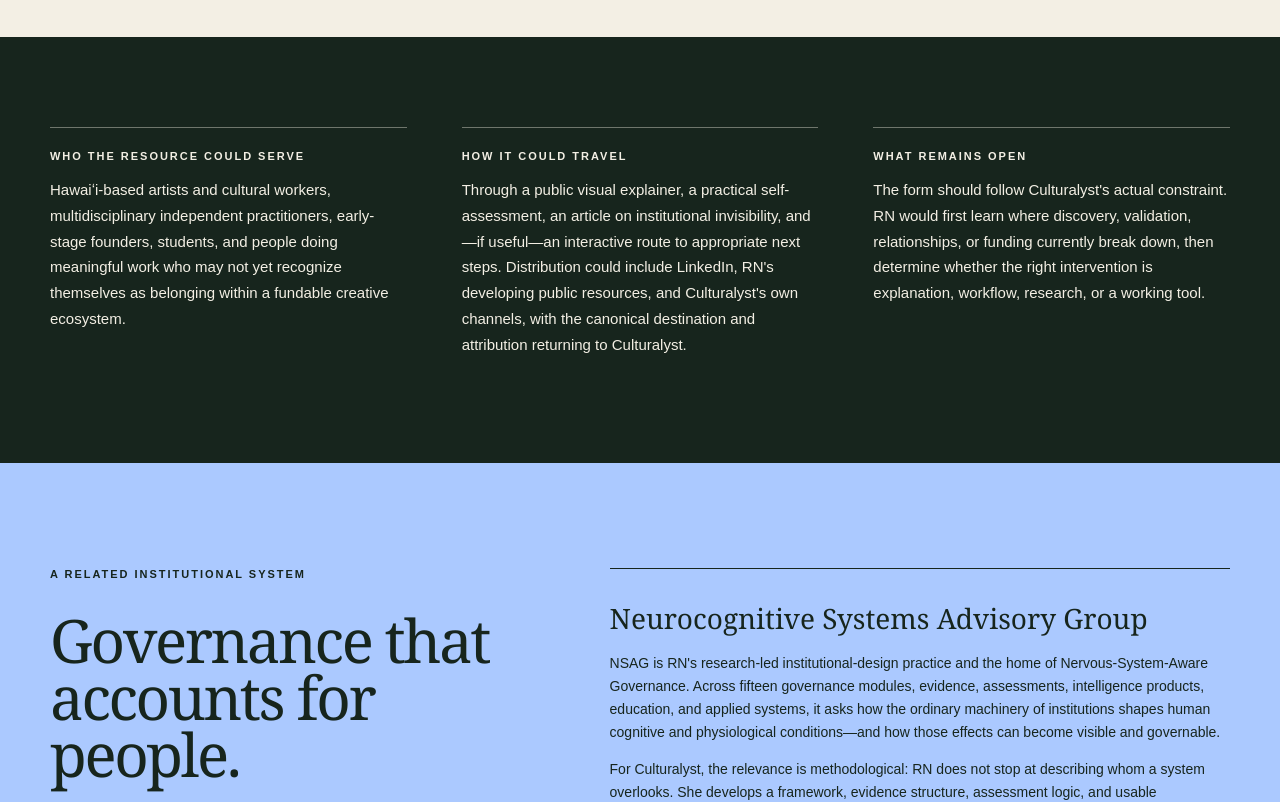
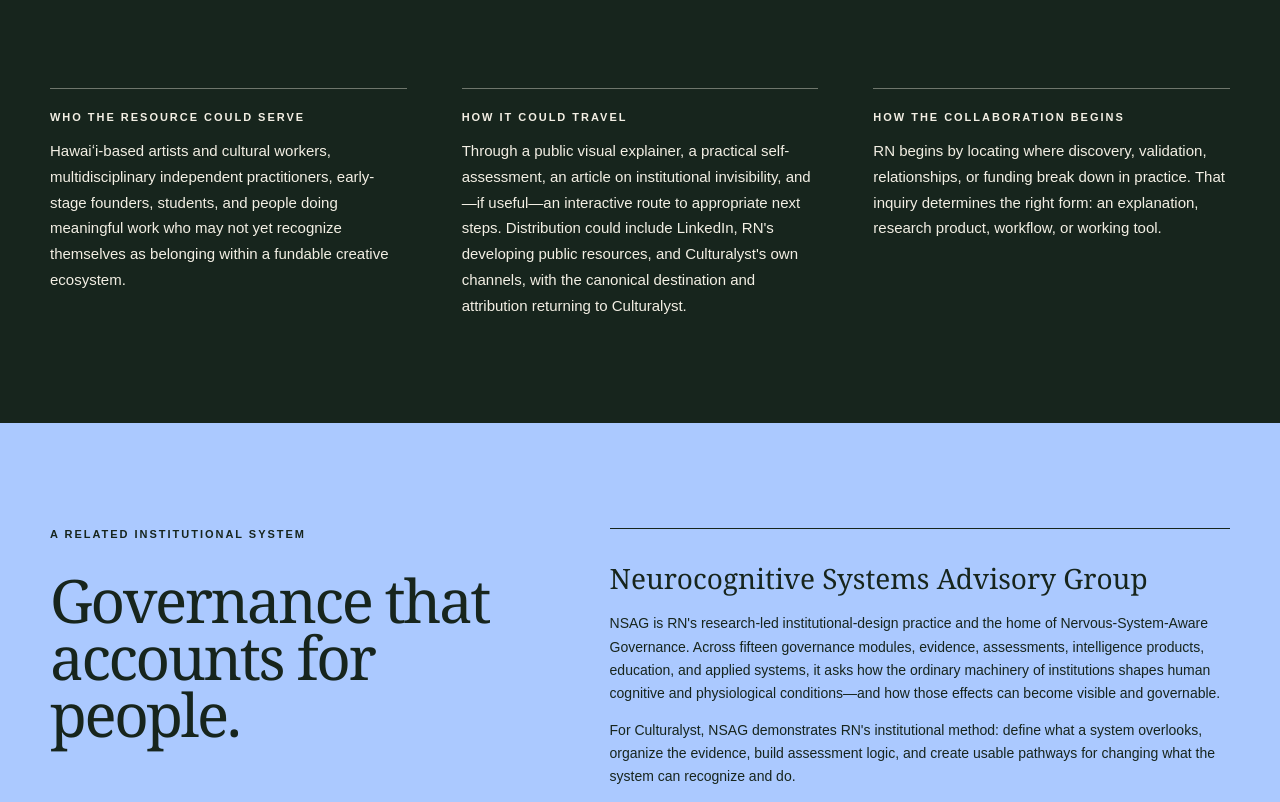
Before and after one commit to rn-collins/rn-selected-work, a Next.js app: page /for/culturalyst in a window 1280 px wide. Shown: the part 1980-2782 px from the top of the page. Built offline with nearby package versions, Linux system fonts and the light colour scheme.

Commit message:
Refine portfolio naming and recipient-facing copy

```diff
--- a/app/for/culturalyst/page.tsx
+++ b/app/for/culturalyst/page.tsx
@@ -39,7 +39,7 @@
           <p className="eyebrow">Where Culturalyst fits</p>
           <div>
             <p className="bigcopy">
-              Culturalyst appears to be building the infrastructure through
+              Culturalyst is building the infrastructure through
               which artists and cultural workers become discoverable, connected,
               supported, and fundable. RN's work asks a closely related systems
               question: who is an institution built to recognize, what evidence
@@ -94,13 +94,11 @@
             </p>
           </section>
           <section>
-            <p className="eyebrow">What remains open</p>
+            <p className="eyebrow">How the collaboration begins</p>
             <p>
-              The form should follow Culturalyst's actual constraint. RN would
-              first learn where discovery, validation, relationships, or funding
-              currently break down, then determine whether the right
-              intervention is explanation, workflow, research, or a working
-              tool.
+              RN begins by locating where discovery, validation, relationships, or
+              funding break down in practice. That inquiry determines the right
+              form: an explanation, research product, workflow, or working tool.
             </p>
           </section>
         </div>
@@ -128,11 +126,10 @@
                 visible and governable.
               </p>
               <p>
-                For Culturalyst, the relevance is methodological: RN does not
-                stop at describing whom a system overlooks. She develops a
-                framework, evidence structure, assessment logic, and usable
-                institutional pathways for changing what the system can see and
-                do.
+                For Culturalyst, NSAG demonstrates RN's institutional method: define
+                what a system overlooks, organize the evidence, build assessment
+                logic, and create usable pathways for changing what the system
+                can recognize and do.
               </p>
               <Link href="/work/neurocognitive-systems-advisory-group">
                 Examine the NSAG system →
@@ -174,8 +171,9 @@
           </div>
           <div className="contact">
             <p>
-              This page answers the exploratory question; it does not presume a
-              predetermined Culturalyst project.
+              This guided selection is the foundation for an exploratory conversation
+              about Culturalyst's priorities, ecosystem knowledge, and opportunities
+              for useful collaboration.
             </p>
             <Link href="/">Explore all selected work →</Link>
             <a href="https://www.linkedin.com/in/rn-collins">
```
